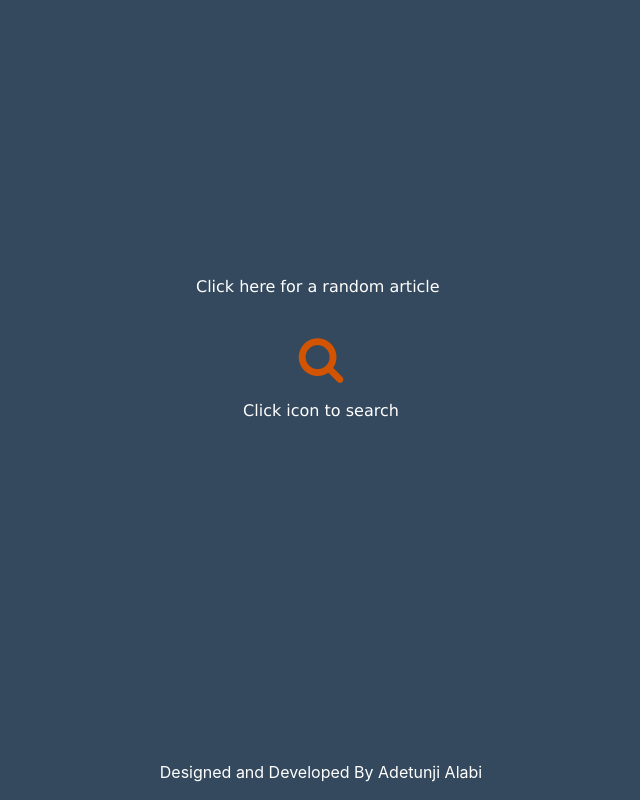
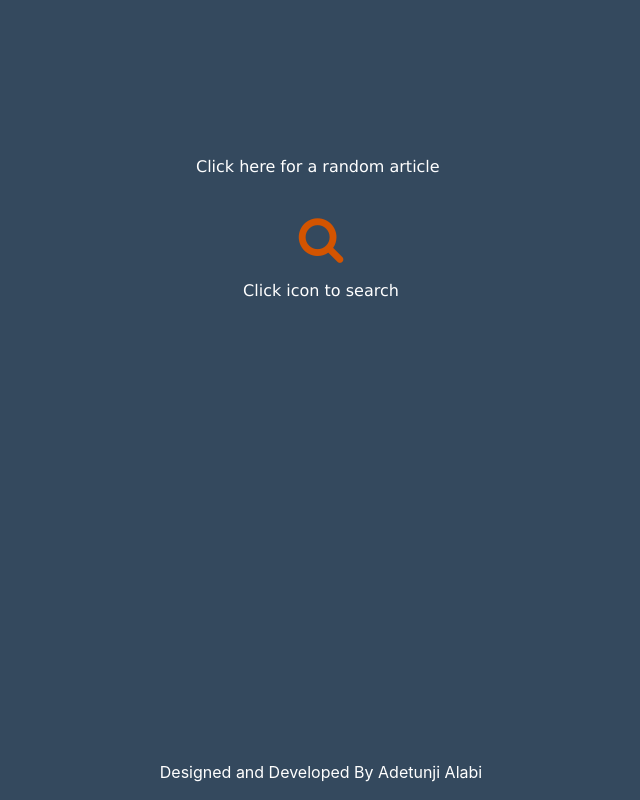
Before and after one commit to alabi4good/Wikkipedia-Viewer-App, a plain HTML site: page index.html in a window 1280 px wide. Shown: the whole page, without its empty margins (319-959 px from the left). Drawn offline with nearby package versions, Linux system fonts and the light colour scheme.

Commit message:
fixed some bugs in the css code

```diff
--- a/css/style.scss
+++ b/css/style.scss
@@ -26,7 +26,7 @@ body{
 
 #box{
     position: absolute;
-    top: percentage(.5);
+    top: percentage(.35);
     left: percentage(.5);
     transform: translate(percentage(-0.5), percentage(-0.5));
     width: 250px;
```
Also changed, not shown: css/style.css.
